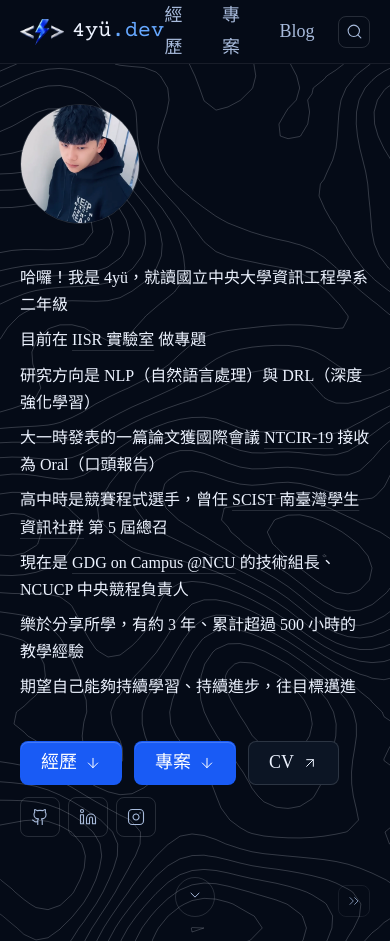
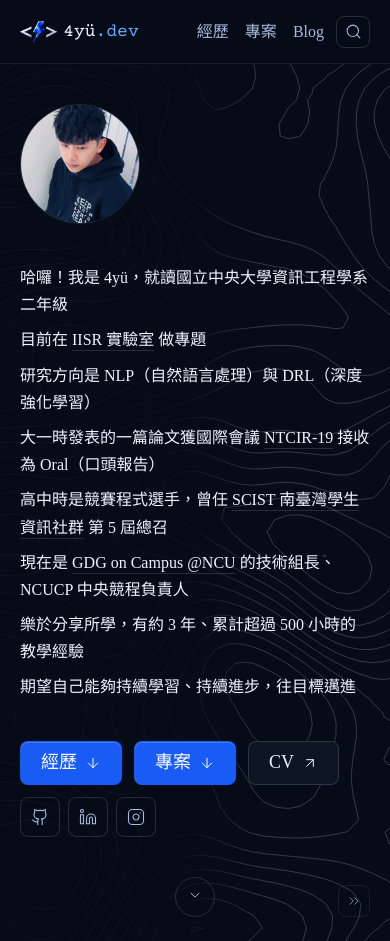
Before and after one commit to ShiYu0318/4yu.dev, a plain HTML site: page index.html in a window 390 px wide. Shown: the top 941 px of the page. Drawn offline with nearby package versions, Linux system fonts and the light colour scheme.

Commit message:
hero: quiet the backdrop behind the bio text; IISR advisor line; fix mobile header wrap (assets/style.css)
Co-Authored-By: Claude Opus 5.5 <noreply@anthropic.com>
Claude-Session: https://claude.ai/code/session_01GvZ4EzxjTmWBasxwYmAUDt

```diff
--- a/assets/style.css
+++ b/assets/style.css
@@ -94,7 +94,7 @@ kbd {
 .wordmark:hover { color: var(--text); }
 .nav { position: relative; display: flex; align-items: center; gap: 4px; font-size: 18px; }
 .nav > a, .nav > button {
-  position: relative; z-index: 1; height: 32px; padding: 0 12px;
+  position: relative; z-index: 1; height: 32px; padding: 0 12px; white-space: nowrap;
   display: inline-flex; align-items: center; gap: 8px;
   color: var(--text-2); text-decoration: none; border-radius: var(--r-control);
   font: inherit; background: transparent; border: 0; cursor: pointer;
@@ -412,13 +412,18 @@ main { display: block; overflow-x: clip; }  /* 左右滑入時不要撐出水平
 }
 @media (max-width: 760px) {
   :root { --gutter: 20px; }
-  .site-header .wordmark { font-size: 22px; gap: 8px; }
-  .site-header .wordmark-logo { height: 26px; }
+  .site-header .wordmark { font-size: 18px; gap: 6px; }
+  .site-header .wordmark-logo { height: 22px; }
+  .nav { font-size: 16px; gap: 0; }
+  .nav > a, .nav > button { padding: 0 8px; }
+  .search-trigger { margin-left: 4px; width: 34px; }
   .hero { grid-template-columns: 1fr; gap: 40px; padding: 40px var(--gutter) 104px; }
   .hero h1 { font-size: 35px; }
   .hero .bio { font-size: 16px; line-height: 1.7; }
   .hero .bio-line + .bio-line { margin-top: 8px; }
   .hero .bio a { white-space: normal; }
+  /* 手機版文字在頭貼下方：上面全亮、文字那一段變淡 */
+  .hero-grid { --quiet-text: linear-gradient(180deg, #000 0%, #000 22%, rgba(0, 0, 0, .18) 34%, rgba(0, 0, 0, .18) 100%); }
   .portrait { justify-self: start; order: -1; }
   .portrait img { width: 120px; height: 120px; box-shadow: none; }
   .portrait figcaption { display: none; }
@@ -491,7 +496,11 @@ html.is-loading, html.is-loading body { overflow: hidden; }
 .hero > :not(.hero-grid) { position: relative; z-index: 1; }
 .hero-grid {
   position: absolute; z-index: 0; top: 0; bottom: 0; left: 50%; width: 100vw; height: 100%; transform: translateX(-50%); pointer-events: none;
-  -webkit-mask-image: radial-gradient(ellipse 130% 120% at 55% 45%, #000 55%, transparent 100%); mask-image: radial-gradient(ellipse 130% 120% at 55% 45%, #000 55%, transparent 100%);
+  /* 兩層遮罩取交集：①四周邊緣淡出 ②左邊自我介紹後面只留約 20% 亮度，往右（頭貼）漸漸恢復，文字不被動態干擾 */
+  --fade-edges: radial-gradient(ellipse 130% 120% at 55% 45%, #000 55%, transparent 100%);
+  --quiet-text: linear-gradient(90deg, rgba(0, 0, 0, .2) 0%, rgba(0, 0, 0, .2) 50%, #000 66%);
+  -webkit-mask-image: var(--fade-edges), var(--quiet-text); -webkit-mask-composite: source-in;
+  mask-image: var(--fade-edges), var(--quiet-text); mask-composite: intersect;
 }
 /* 首屏底部中間的往下箭頭：緩慢上下浮動，捲動後淡出 */
 .hero > .scroll-down {
```
